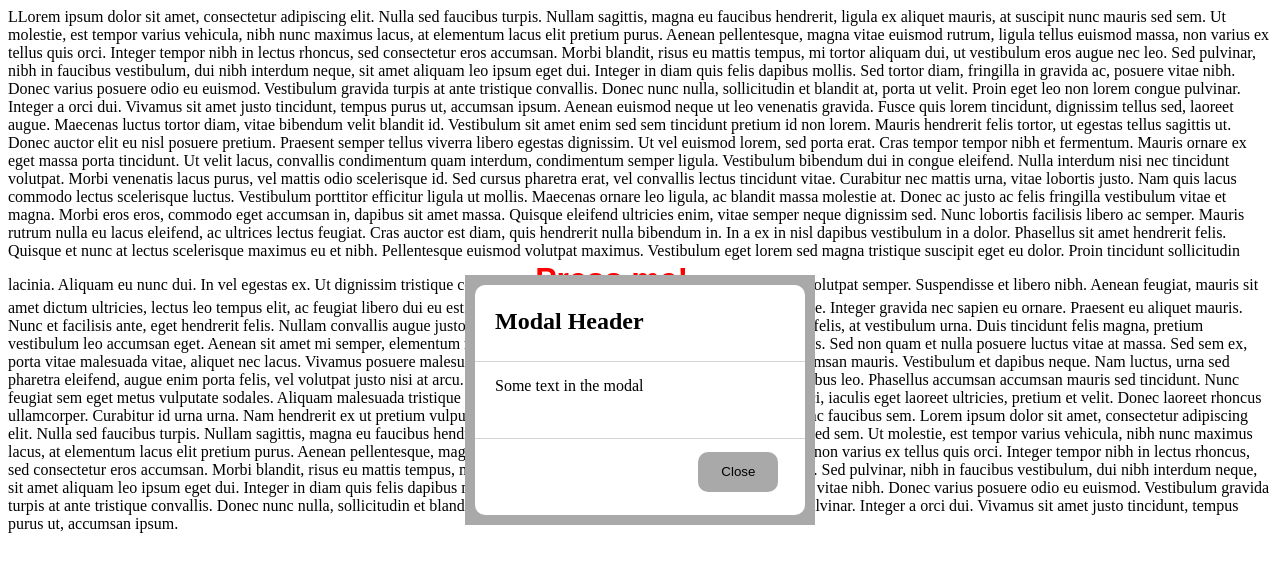
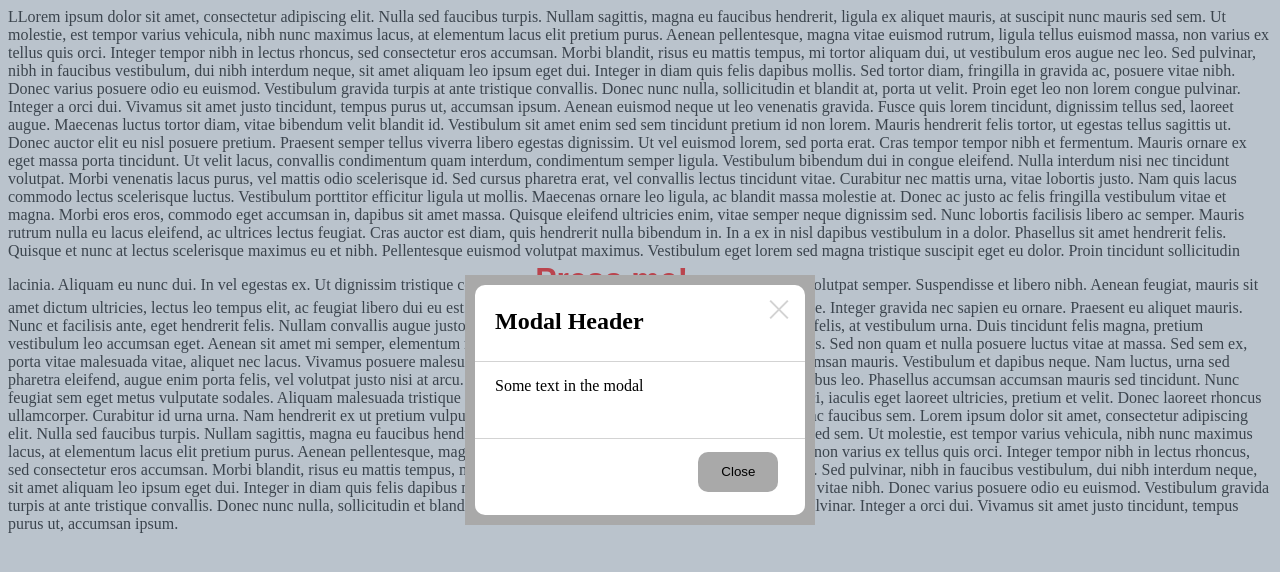
Before and after one commit to AdukarIT/KostinaEM, a plain HTML site: page pop-up-window/index.html in a window 1280 px wide. Both pictures are taken after a click on the button "Press me!". Drawn offline with nearby package versions, Linux system fonts and the light colour scheme.

Commit message:
new features have been added

```diff
--- a/pop-up-window/index.html
+++ b/pop-up-window/index.html
@@ -22,6 +22,7 @@
 <button class="open-button">Press me!</button>
 <div class="pop-up-wrapper closed">
     <div class="pop-up">
+        <span class="close"></span>
         <div>
             <h2>Modal Header</h2>
             <p>Some text in the modal</p>
@@ -44,6 +45,9 @@
 
         $('.close-button').on('click', () => {
             $('.pop-up-wrapper').removeClass('opened').addClass('closed');
+        });
+        $('.close').on('click', () => {
+            $('.pop-up-wrapper').removeClass('opened').addClass('closed');
         })
     });
 </script>
--- a/pop-up-window/style.css
+++ b/pop-up-window/style.css
@@ -13,8 +13,8 @@ p.text {
     left: 0;
     width: 100vw;
     height: 100vh;
-    /*background-color: rgba(119, 136, 153, 0.5);*/
-    background-color: transparent;
+    background-color: rgba(119, 136, 153, 0.5);
+    /*background-color: transparent;*/
 }
 
 .pop-up {
@@ -64,6 +64,39 @@ input[type="submit"]:focus {
     border: none;
 }
 
+.close {
+    position: absolute;
+    width: 30px;
+    height: 30px;
+    top: 20px;
+    left: 300px;
+    cursor: pointer;
+}
+
+.close::before,
+.close::after {
+    content: "";
+    position: absolute;
+    top: 2px;
+    left: 13px;
+    width: 2px;
+    height: 25px;
+    background: lightgray;
+}
+
+.close::before {
+    transform: rotate(45deg);
+}
+
+.close::after {
+    transform: rotate(-45deg);
+}
+
+.close:hover::before,
+.close:hover::after {
+    background: red;
+}
+
 .close-button {
     float: right;
     margin: 1em 2em;
@@ -77,6 +110,10 @@ input[type="submit"]:focus {
     cursor: pointer;
 }
 
+.close-button:hover {
+    background: red;
+}
+
 .closed {
     display: none;
 }
```
